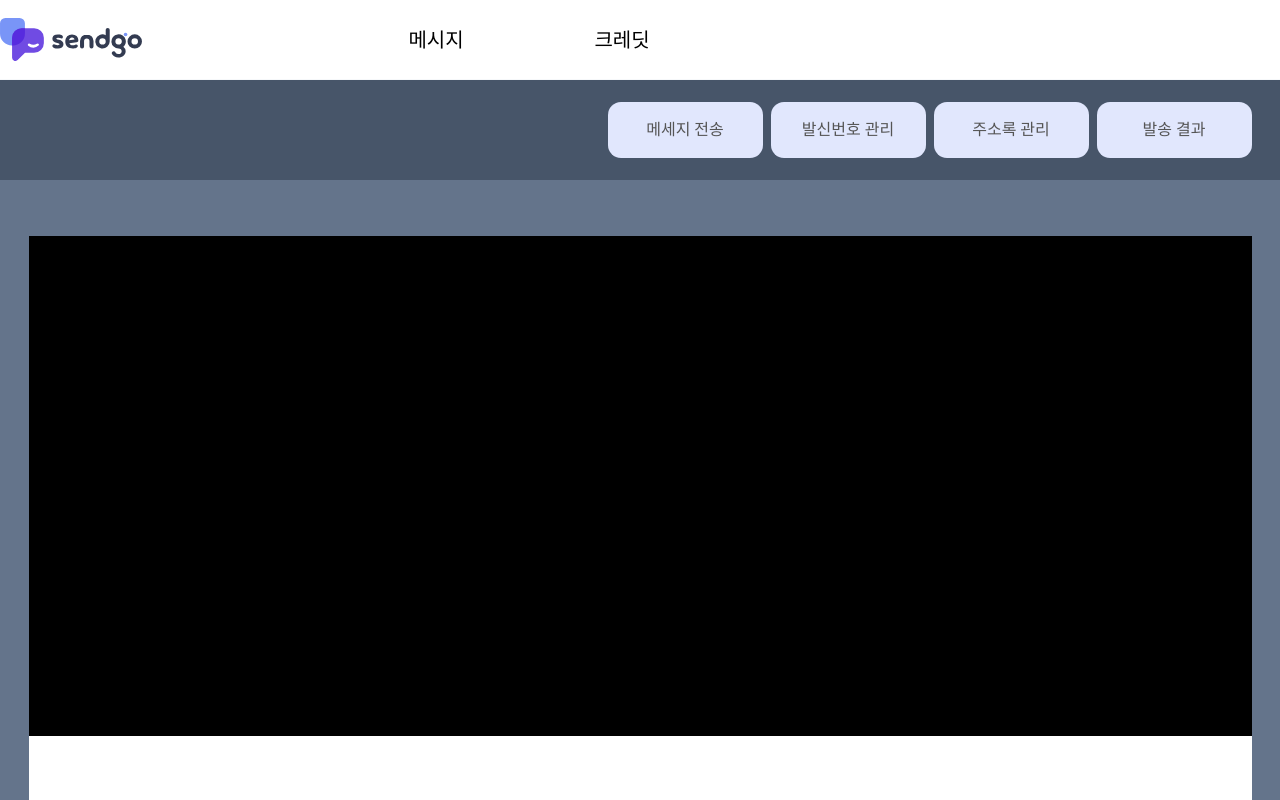
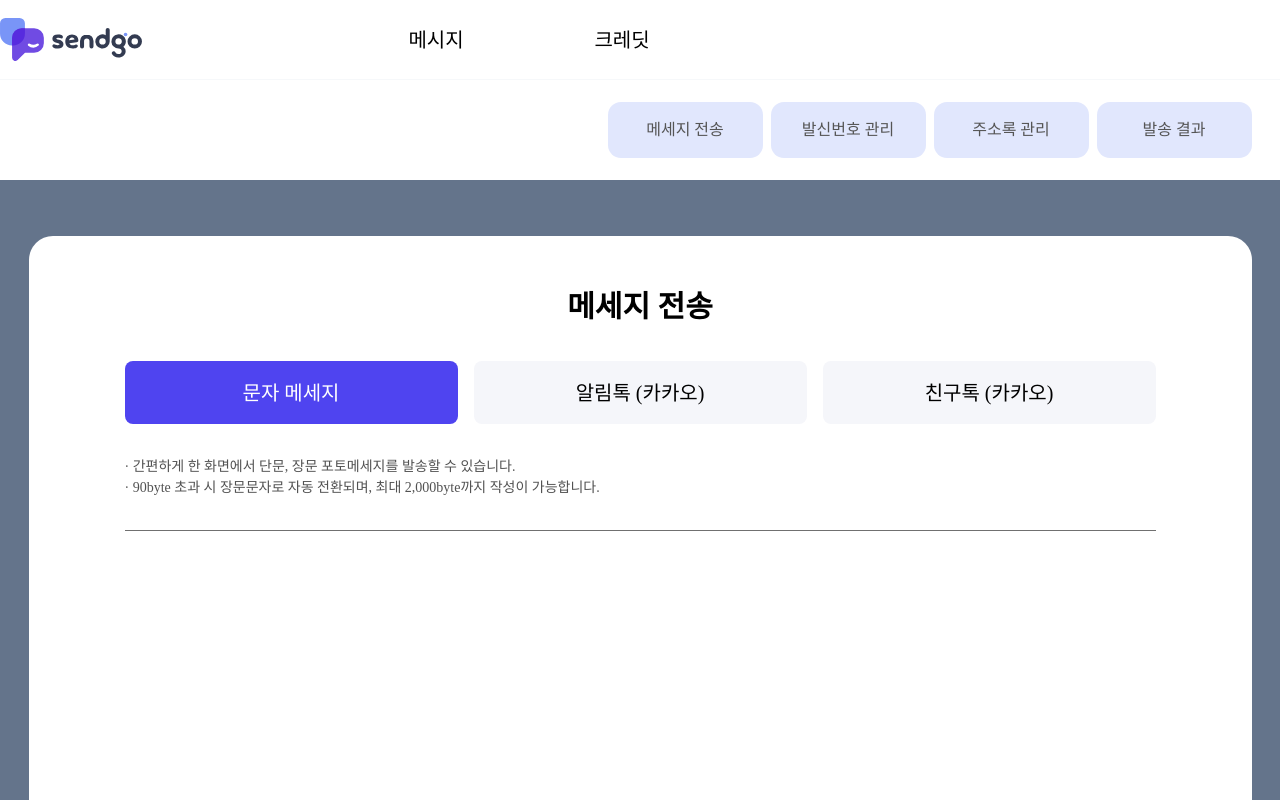
Before and after one commit to namsan01/sendgo, a Vue app: page /message in a window 1280 px wide. Shown: the top 800 px of the page. Built offline with nearby package versions, Linux system fonts and the light colour scheme.

Commit message:
MessagePage 일부구현

```diff
--- a/src/page/Message.vue
+++ b/src/page/Message.vue
@@ -1,17 +1,45 @@
 <template>
   <div>
     <div class="h-[2000px] bg-slate-500">
-      <div class="sub-header w-full bg-slate-600">
+      <div class="sub-header w-full bg-white">
         <div class="flex justify-end w-[1223px] gap-2">
-            <router-link to="">메세지 전송</router-link>
-            <router-link to="">발신번호 관리</router-link>
-            <router-link to="">주소록 관리</router-link>
-            <router-link to="">발송 결과</router-link>
+          <router-link to="">메세지 전송</router-link>
+          <router-link to="">발신번호 관리</router-link>
+          <router-link to="">주소록 관리</router-link>
+          <router-link to="">발송 결과</router-link>
         </div>
       </div>
       <div class="w-full flex-center">
         <div class="content-wrap">
-            <div class="px-14 w-full bg-black h-[500px]"></div>
+          <div class="flex-col items-center px-24 pt-[53px] w-full h-[1000px]">
+            <h2 class="text-3xl font-bold mb-9">메세지 전송</h2>
+            <div className="radioButtonStyle">
+              <label className="radioStyle">
+                <input type="radio" checked name="radio" />
+                <span>문자 메세지</span>
+              </label>
+
+              <label className="radioStyle">
+                <input type="radio" name="radio" />
+                <span>알림톡 (카카오)</span>
+              </label>
+
+              <label className="radioStyle">
+                <input type="radio" name="radio" />
+                <span>친구톡 (카카오)</span>
+              </label>
+            </div>
+            <div class="text1">
+              <h2>
+                · 간편하게 한 화면에서 단문, 장문 포토메세지를 발송할 수
+                있습니다.
+              </h2>
+              <h2>
+                · 90byte 초과 시 장문문자로 자동 전환되며, 최대 2,000byte까지
+                작성이 가능합니다.
+              </h2>
+            </div>
+          </div>
         </div>
       </div>
     </div>
@@ -50,4 +78,48 @@ export default {
   margin-top: 56px;
   border-radius: 24px;
 }
+
+.radioButtonStyle {
+  width: 100%;
+  display: flex;
+  justify-content: center;
+  flex-direction: row;
+  gap: 16px;
+}
+
+.radioStyle {
+  font-size: 20px;
+  border-radius: 8px;
+}
+
+.radioStyle [type="radio"] {
+  display: none;
+}
+
+.radioStyle span {
+  text-align: center;
+  width: 333px;
+  height: 63px;
+  display: flex;
+  align-items: center;
+  justify-content: center;
+  box-sizing: border-box;
+  border-radius: 8px;
+  background: #f5f6fa;
+}
+
+.radioStyle [type="radio"]:checked + span {
+  color: #ffffff;
+  background: #4f44f0;
+}
+
+.text1 {
+  width: 100%;
+  text-align: left;
+  margin-top: 32px;
+  font-size: 14px;
+  color: #525252;
+  padding-bottom: 32px;
+  border-bottom: 1px solid #707070;
+}
 </style>
```
Also changed, not shown: src/components/layout/Header.vue (+13 -7 lines).
